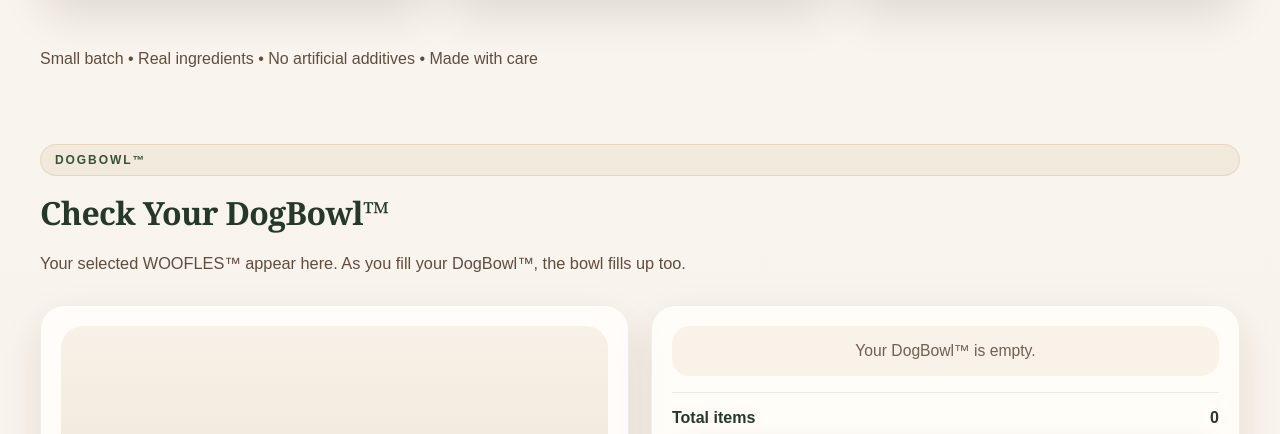
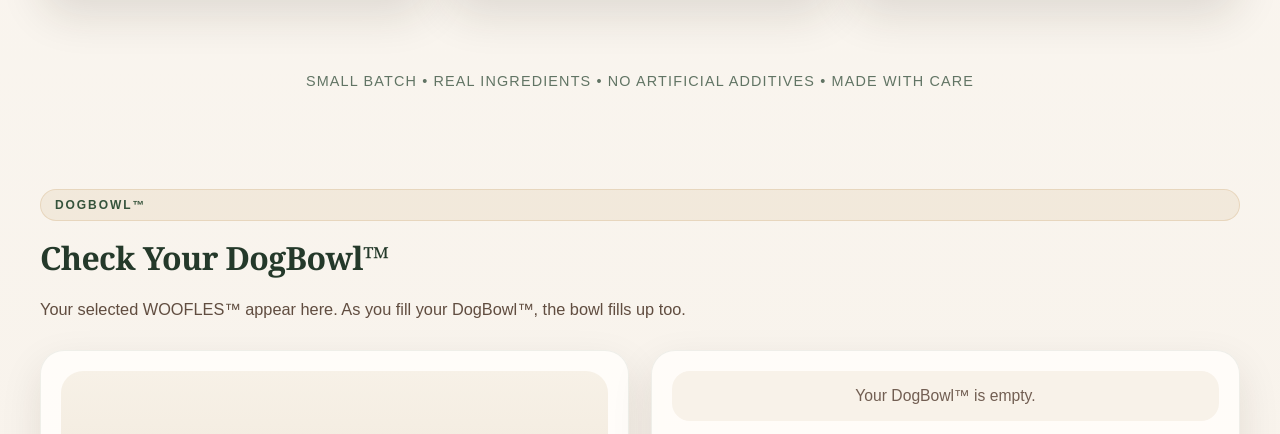
Before and after one commit to TatersTreats/taters-treats, a website: page index.html in a window 1280 px wide. Shown: the part 1554-1988 px from the top of the page. Drawn offline with Linux system fonts and the light colour scheme.

Commit message:
Update index.html

```diff
--- a/index.html
+++ b/index.html
@@ -1007,7 +1007,18 @@
         padding: 16px;
       }
     }
-
+.why-strip {
+  padding: 24px 0;
+  text-align: center;
+}
+
+.why-line {
+  font-size: 0.9rem;
+  letter-spacing: 0.08em;
+  text-transform: uppercase;
+  color: #2f4a36;
+  opacity: 0.75;
+}
   </style>
 </head>
 <body>
```
